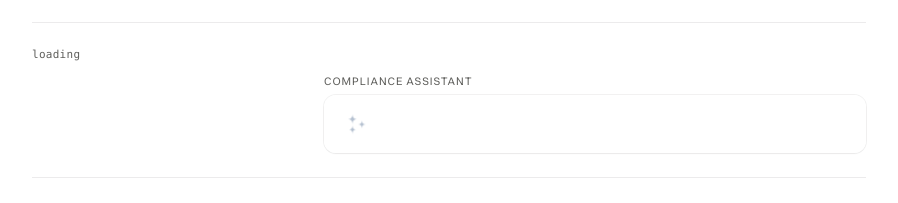
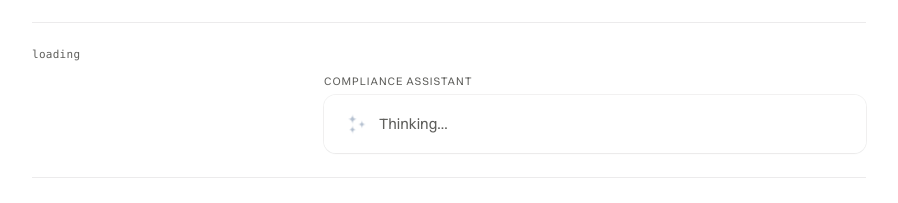
Before and after one commit to vita-tak/eu-ai-act-rag, a Next.js app in the folder frontend/: page /dev/messages in a window 1280 px wide. Shown: the part 1690-1893 px from the top of the page, without its empty margins (191-1089 px from the left). Built offline with nearby package versions, Linux system fonts and the light colour scheme.

Commit message:
add Thinking... label next to loading icon

```diff
--- a/frontend/components/LoadingSparkle.tsx
+++ b/frontend/components/LoadingSparkle.tsx
@@ -11,9 +11,11 @@ export function LoadingSparkle() {
     <div className="flex flex-col items-end">
       <div className="w-full sm:max-w-[65%]">
         <p className="label-micro pb-2">Compliance assistant</p>
-        <div className="rounded-xl surface-ring border border-[var(--hairline)] bg-[var(--surface)] px-5 py-4">
+        <div className="flex items-center gap-2.5 rounded-xl surface-ring border border-[var(--hairline)] bg-[var(--surface)] px-5 py-4">
           <SparkleIcon className="sparkle-pulse size-6 text-[var(--sparkle-loading)]" />
-          <span className="sr-only">Preparing a response</span>
+          <span className="text-[0.9375rem] text-[var(--ink-muted)]">
+            Thinking...
+          </span>
         </div>
       </div>
     </div>
```
